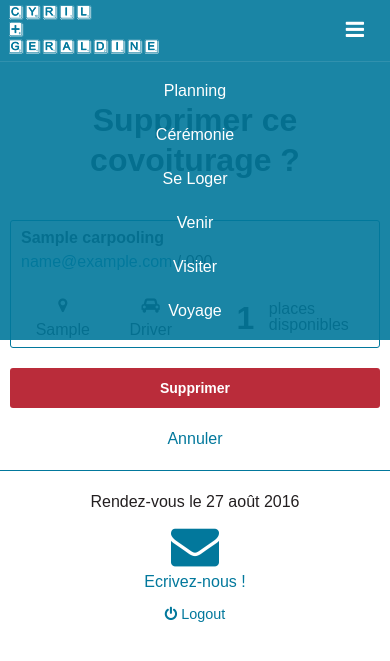
After one commit to cyrilbecquart/mariage, a Django app: page /coming/delete-carpooling/1 in a window 390 px wide, after a click on "Toggle navigation". The commit adds this page. Shown: the top 661 px of the page. Run offline with Django 3.2, Linux system fonts and the light colour scheme; a user stored in the database is signed in; tables that the repository leaves empty hold one stand-in row (values such as "Sample post"); parts of the project's set-up code (start-up, migrations or seed data) failed here and were passed over; some libraries are stand-ins or nearby versions.

Commit message:
edit and delete carpooling. header responsive

```diff
--- a/app/mariage/static/css/main.css
+++ b/app/mariage/static/css/main.css
@@ -78,6 +78,9 @@
 .cdc.cd-4 {
 	width: 24%;
 }
+.cdc.cd-12 {
+	width: 8%;
+}
 .cd-places {
 	line-height: 100%;
     padding-top: 7px;
@@ -95,11 +98,11 @@
 nav > div {
     margin-left: 161px;
 }
-nav a:link, nav a:visited {
+nav li > a:link, nav li> a:visited {
 	display: inline-block;
 	margin: 9px 0 8px;
-	padding: 10px 1% 5px;
-	width: 10%;
+	padding: 10px 0 5px;
+	width: 100px;
 	text-align: center;
 	color: #fff;
 	/*font-weight: bold;*/
@@ -107,20 +110,22 @@
 	border-top: solid 2px #ba2c3a;
 	border-color: transparent;
 }
-
-nav a:hover {
+.nav li>a:focus, .nav li>a:hover {
+	background: none;
+}
+nav li > a:hover {
 	border-bottom: solid 2px #ffb400;
 	border-top: solid 2px #ffb400;
 }
-nav a.yellow-border {
+nav li > a.yellow-border {
 	border-color: #ffb400;
 }
 nav a.logo {
 	float: left;
 	width: auto;
 	border: none;
-	padding: 0 0 0 20px;
 	margin: 0;
+	padding: 0;
 }
 
 /* Home */
@@ -321,6 +326,12 @@
 	border-radius: 50px;
 	margin-right: 40px;
 }
+.page-banner {
+	margin: 0 auto 60px;
+	display: block;
+	padding-left: 165px;
+	padding-top: 20px;
+}
 
 /* Parallax */
 /* CSS */
@@ -352,8 +363,44 @@
 }
 
 
-@media (max-width: 1000px) {
-	#wrapper {
+@media (max-width: 1020px) {
+	#wrapper, .wrapper {
 		margin: 0 10px;
 	}
 }
+@media (max-width: 900px) {
+	nav li > a:link, nav li > a:visited {
+		width: auto;
+		padding: 10px 10px 5px;
+	}
+	.wrapper-small {
+		margin: 0 10px;
+	}
+}
+@media (max-width: 768px) {
+	nav li {
+		text-align: center;
+		margin-bottom: 5px;
+	}
+	nav li > a:link, nav li > a:visited {
+		margin: 0 auto;
+		width: 200px;
+	}
+	.card {
+		padding: 10px 20px;
+	}
+}
+@media (max-width: 500px) {
+	.card {
+		padding: 5px 10px;
+	}
+	.cdc.cd-2 {
+		width: 100%;
+	}
+	.cdc.cd-3 {
+		width: 65%;
+	}
+	.cdc.cd-6 {
+		width: 33%;
+	}
+}
--- a/app/mariage/static/css/typography.css
+++ b/app/mariage/static/css/typography.css
@@ -149,6 +149,7 @@
 	border-radius: 3px;
 	background-color: #ffb400;
 	text-shadow: none;
+	text-align: center;
 	font-weight: bold;
 	font-size: 14px;
 	line-height: 20px;
@@ -168,3 +169,19 @@
 input[type='submit'].action.snd {
 	background-color: #02789C;
 }
+.action.snd:hover,
+.action:visited.snd:hover,
+input[type='submit'].action.snd:hover {
+	background-color: #01607c;
+}
+.action.red,
+.action:visited.red,
+input[type='submit'].action.red {
+	background-color: #ba2c3a;
+	color: white;
+}
+.action.red:hover,
+.action:visited.red:hover,
+input[type='submit'].action.red:hover {
+	background-color: #94232e;
+}
--- /dev/null
+++ b/app/mariage/templates/forms/carpooling_delete.html
@@ -0,0 +1,28 @@
+{% extends 'base.html' %}
+{% load custom_form_tags %}
+
+{% block title %}Nouveau covoiturage{% endblock title %}
+
+{% block content %}
+<form action="" method="post" class="smallForm centered max400">
+	{% csrf_token %}
+    <h1 class="center">Supprimer ce covoiturage&nbsp;?</h1>
+    {% with object as c %}
+    <div class="card top-40">
+		<div class="cdc cd-1 left bottom-20">
+			<span class="bold">{{ c.name }}</span>
+			<br/>
+			<a href="mailto:{{ c.email }}">{{ c.email }}</a>
+			{% if c.email and c.phone %}/{% endif %}
+			{{ c.phone }}
+		</div>
+		<div class="cdc cd-4"><span class=" fa fa-map-marker"></span><br/>{{ c.departure }}</div>
+		<div class="cdc cd-4"><span class=" fa fa-{%if c.role = "DR" %}car{% else %}user{% endif %}"></span><br/>{{ c.get_role_display }}</div>
+		<div class="cdc cd-5 large bold right">{{ c.places }}</div>
+		<div class="cdc cd-4 left cd-places">places<br/>{%if c.role = "DR" %}disponibles{% else %}recherchées{% endif %}</div>
+	</div>
+	{% endwith %}
+    <input type="submit" value="Supprimer" class="action red" />
+    <p class="center top-20"><a href="{% url 'coming' %}#how-to-come" class="center">Annuler</a></p>
+</form>
+{% endblock content %}
--- a/app/mariage/templates/header.html
+++ b/app/mariage/templates/header.html
@@ -1,5 +1,29 @@
+<nav class="header-bkg">
+  <div class="container-fluid">
+    <!-- Brand and toggle get grouped for better mobile display -->
+    <div class="navbar-header">
+      <button type="button" class="navbar-toggle collapsed" data-toggle="collapse" data-target="#bs-example-navbar-collapse-1" aria-expanded="false">
+        <span class="sr-only">Toggle navigation</span>
+        <span class="fa fa-bars fa-lg white"></span>
+      </button>
+      <a href="{% url 'home' %}" class="logo"><img src="{{ STATIC_URL }}img/logo.png" /></a>
+    </div>
+
+    <!-- Collect the nav links, forms, and other content for toggling -->
+    <div class="collapse navbar-collapse" id="bs-example-navbar-collapse-1">
+      <ul class="nav navbar-nav navbar-right">
+        <li><a href="{% url 'planning' %}" class="{% if 'planning' in request.resolver_match.url_name %}yellow-border{% endif %}">Planning</a></li>
+        <li><a href="{% url 'ceremony' %}" class="{% if 'ceremony' in request.resolver_match.url_name %}yellow-border{% endif %}">Cérémonie</a></li>
+        <li><a href="{% url 'housing' %}" class="{% if 'housing' in request.resolver_match.url_name %}yellow-border{% endif %}">Se Loger</a></li>
+        <li><a href="{% url 'coming' %}" class="{% if 'coming' in request.resolver_match.url_name %}yellow-border{% endif %}">Venir</a></li>
+        <li><a href="{% url 'visit' %}" class="{% if 'visit' in request.resolver_match.url_name %}yellow-border{% endif %}">Visiter</a></li>
+    	<li><a href="{% url 'voyage' %}" class="{% if 'voyage' in request.resolver_match.url_name %}yellow-border{% endif %}">Voyage</a></li>
+      </ul>
+    </div><!-- /.navbar-collapse -->
+  </div><!-- /.container-fluid -->
+</nav>
+{% comment %}
 <nav id="nav" class="header-bkg">
-    <a href="{% url 'home' %}" class="logo"><img src="{{ STATIC_URL }}img/logo.png" /></a>
     <a href="{% url 'planning' %}" class="{% if 'planning' in request.resolver_match.url_name %}yellow-border{% endif %}">Planning</a>
     <a href="{% url 'ceremony' %}" class="{% if 'ceremony' in request.resolver_match.url_name %}yellow-border{% endif %}">Cérémonie</a>
     <a href="{% url 'housing' %}" class="{% if 'housing' in request.resolver_match.url_name %}yellow-border{% endif %}">Se Loger</a>
@@ -7,3 +31,4 @@
     <a href="{% url 'visit' %}" class="{% if 'visit' in request.resolver_match.url_name %}yellow-border{% endif %}">Visiter</a>
     <a href="{% url 'voyage' %}" class="{% if 'voyage' in request.resolver_match.url_name %}yellow-border{% endif %}">Voyage</a>
 </nav>
+{% endcomment %}
--- a/app/mariage/urls.py
+++ b/app/mariage/urls.py
@@ -22,6 +22,8 @@
 
     # forms
     url(r'^coming/add-carpooling$', CarpoolingFormView.as_view(), name='add_carpooling'),
+    url('^coming/edit-carpooling/(?P<pk>[\w-]+)$', CarpoolingEditView.as_view(), name='edit_carpooling'),
+    url('^coming/delete-carpooling/(?P<pk>[\w-]+)$', CarpoolingDeleteView.as_view(), name='delete_carpooling'),
 
     url(r'^test$', TestPageView.as_view(), name='test'),
 
--- a/app/mariage/views.py
+++ b/app/mariage/views.py
@@ -3,7 +3,7 @@
 from django.core.urlresolvers import reverse_lazy
 from django.shortcuts import render
 from django.views.generic.base import TemplateView
-from django.views.generic.edit import FormView
+from django.views.generic.edit import FormView, UpdateView, DeleteView
 from app.mariage.models import Hotel, Carpooling, Song
 from app.mariage.forms import CarpoolingAddForm
 
@@ -96,3 +96,21 @@
         form.clean()
         form.save()
         return super(CarpoolingFormView, self).form_valid(form)
+
+
+class CarpoolingEditView(LoginRequiredMixin, UpdateView):
+    template_name = 'forms/carpooling.html'
+    form_class = CarpoolingAddForm
+    model = Carpooling
+    success_url = reverse_lazy('coming')
+
+    def form_valid(self, form):
+        self.object = form.save()
+
+        return super(CarpoolingEditView, self).form_valid(form)
+    #render_to_response(self.template_name, self.get_context_data())
+
+class CarpoolingDeleteView(LoginRequiredMixin, DeleteView):
+    template_name = 'forms/carpooling_delete.html'
+    model = Carpooling
+    success_url = reverse_lazy('coming')
```
Also changed, not shown: app/mariage/templates/pages/coming.html (+9 -2 lines), app/mariage/static/img/labyrinthe_1000px.png (added), app/mariage/static/img/labyrinthe_2000px.png (added).
